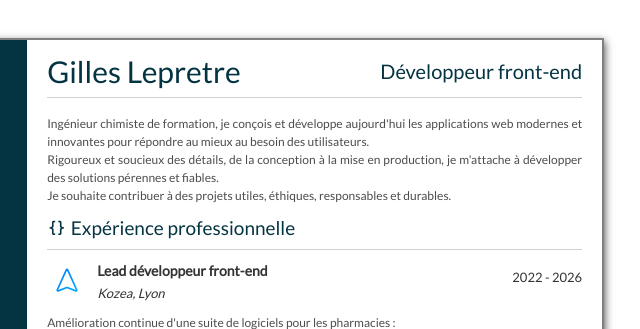
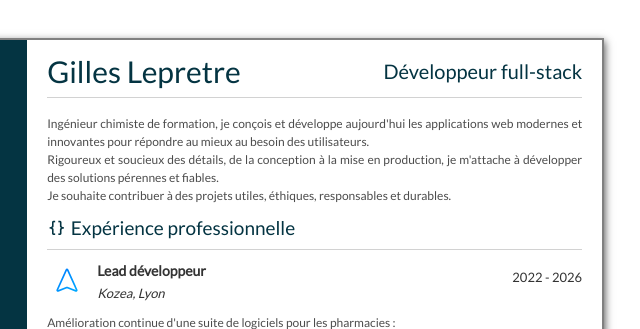
Before and after one commit to glepretre/resume, a plain HTML site: page index.html in a window 1280 px wide. Shown: the top 329 px of the page, 433-1073 px from the left. Drawn offline with Linux system fonts and the light colour scheme.

Commit message:
Update titles

```diff
--- a/index.html
+++ b/index.html
@@ -266,7 +266,7 @@
         <section class="sections">
           <header>
             <h1 class="name">Gilles Lepretre</h1>
-            <h2 class="job-title">Développeur front-end</h2>
+            <h2 class="job-title">Développeur full-stack</h2>
           </header>
 
           <div class="section">
@@ -304,7 +304,7 @@
                   </div>
                   <div class="section--date">2022 - 2026</div>
                   <div class="section--heading">
-                    <h4>Lead développeur front-end</h4>
+                    <h4>Lead développeur</h4>
                   </div>
                   <div class="section--sub-heading">
                     Kozea, Lyon
```
